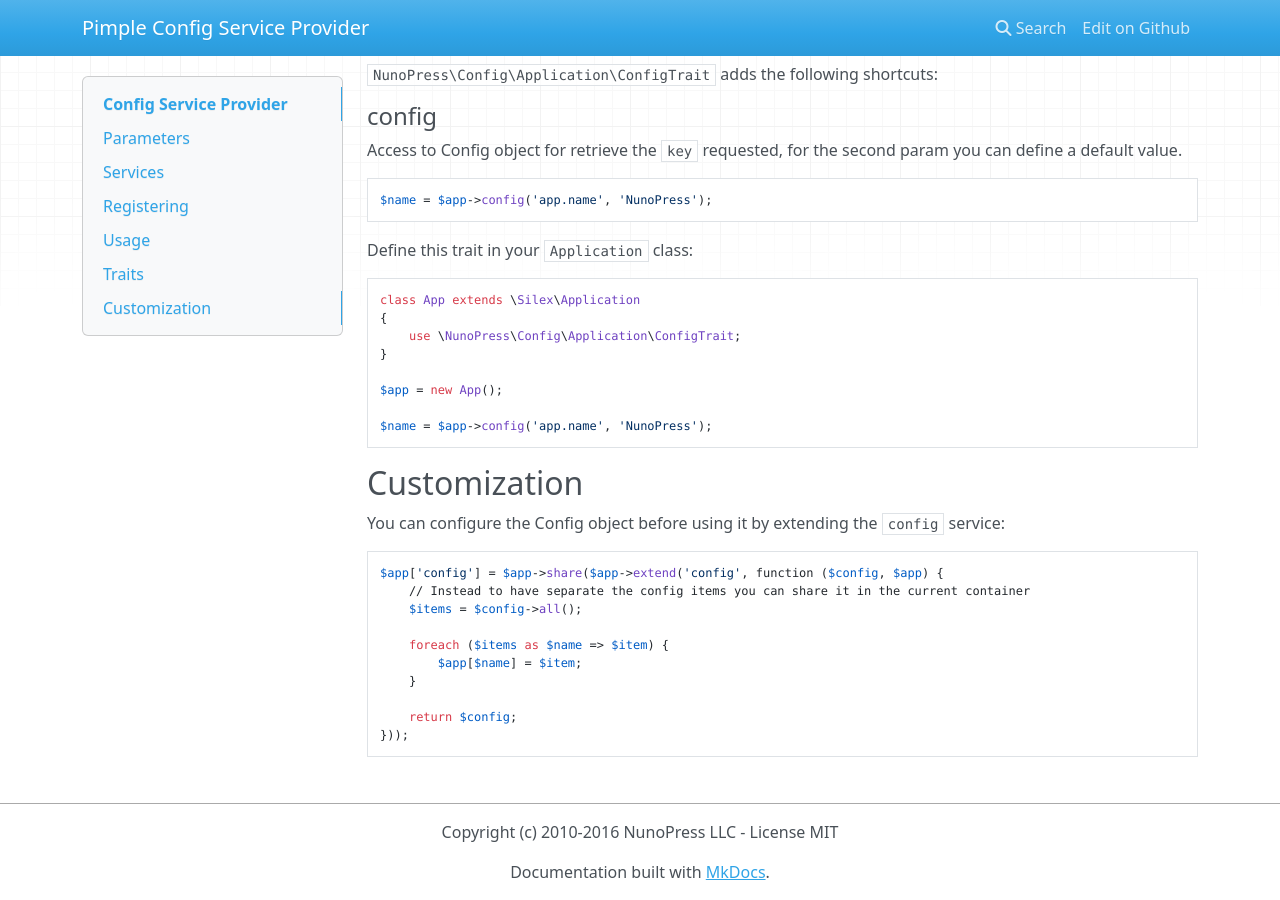
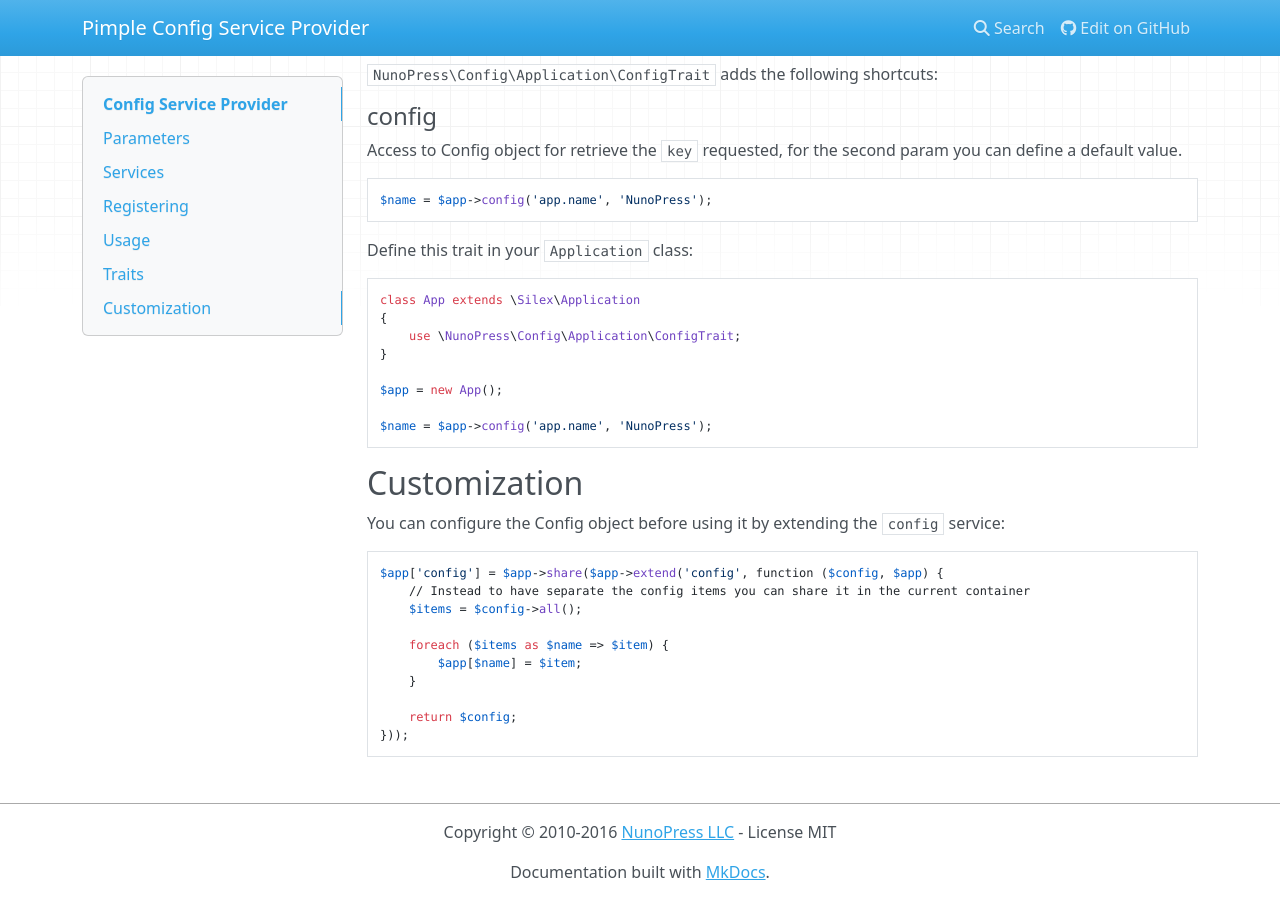
Before and after one commit to nunopress/silex-config-service-provider, an MkDocs documentation site: the page built from docs/index.md, in a window 1280 px wide and 900 px high, scrolled down 2250 px. Built offline with MkDocs 1.6.1, drawn with Linux system fonts in a browser that asks for light colours; nearby versions of some CDN libraries; part of the change alters nothing that is shown.

```diff
--- a/mkdocs.yml
+++ b/mkdocs.yml
@@ -2,10 +2,9 @@ site_name: Pimple Config Service Provider
 site_description: Pimple Config Service Provider based on Illuminate Config package for Silex Microframework or any Pimple Container project's.
 site_author: http://nunopress.com
 
-repo_name: Github
 repo_url: https://github.com/nunopress/pimple-config-service-provider
 
-copyright: Copyright (c) 2010-2016 NunoPress LLC - License MIT
+copyright: Copyright &copy; 2010-2016 <a href="http://nunopress.com">NunoPress LLC</a> - License MIT
 
 markdown_extensions:
-  - admonition
+  - admonition:
```
